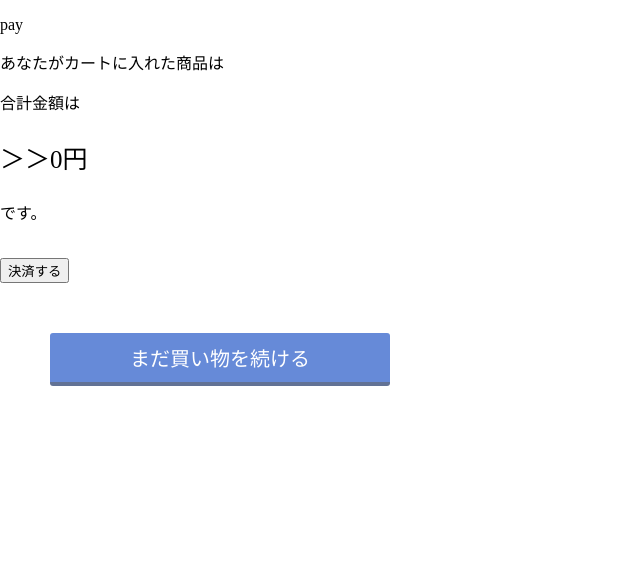
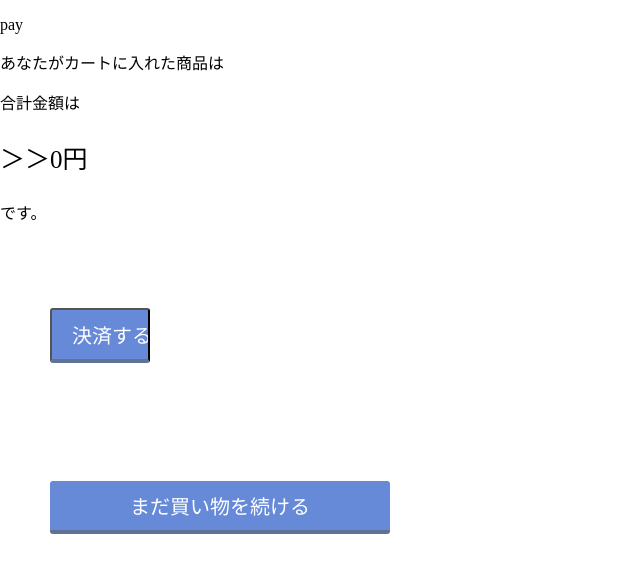
Before and after one commit to DeMiA814/Django-Playground, a Django app: page /ecom/pay.html in a window 1280 px wide. Shown: the top 573 px of the page, without its empty margins (0-640 px from the left). Run offline with Django 3.2, Linux system fonts and the light colour scheme; data comes from the database, SQL or seed files in the repository.

Commit message:
Update pay.html

```diff
--- a/ecom/templates/ecom/pay.html
+++ b/ecom/templates/ecom/pay.html
@@ -17,7 +17,7 @@
     <p class="desu">です。</p><br>
     <form method="post">
         {% csrf_token %}
-        <input type="submit" name="button_2" value="決済する"><br>
+        <input type="submit" name="button_2" class="btn-square-shadow" value="決済する"><br>
     </form>
     {% for message in messages %}
     <p{% if message.tags %} class="{{ message.tags }}"{% endif %}>{{ message }}</p>
```
